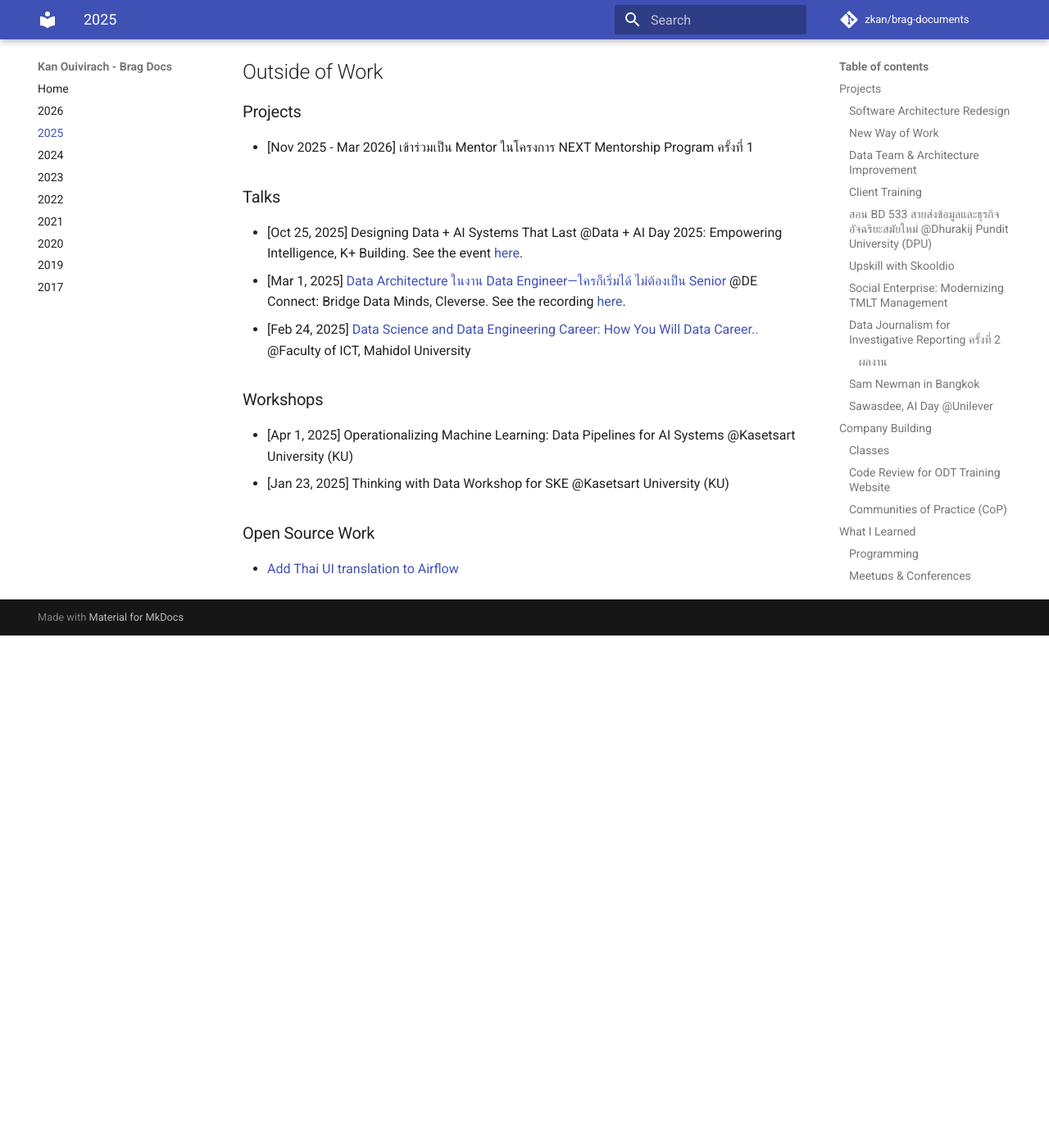
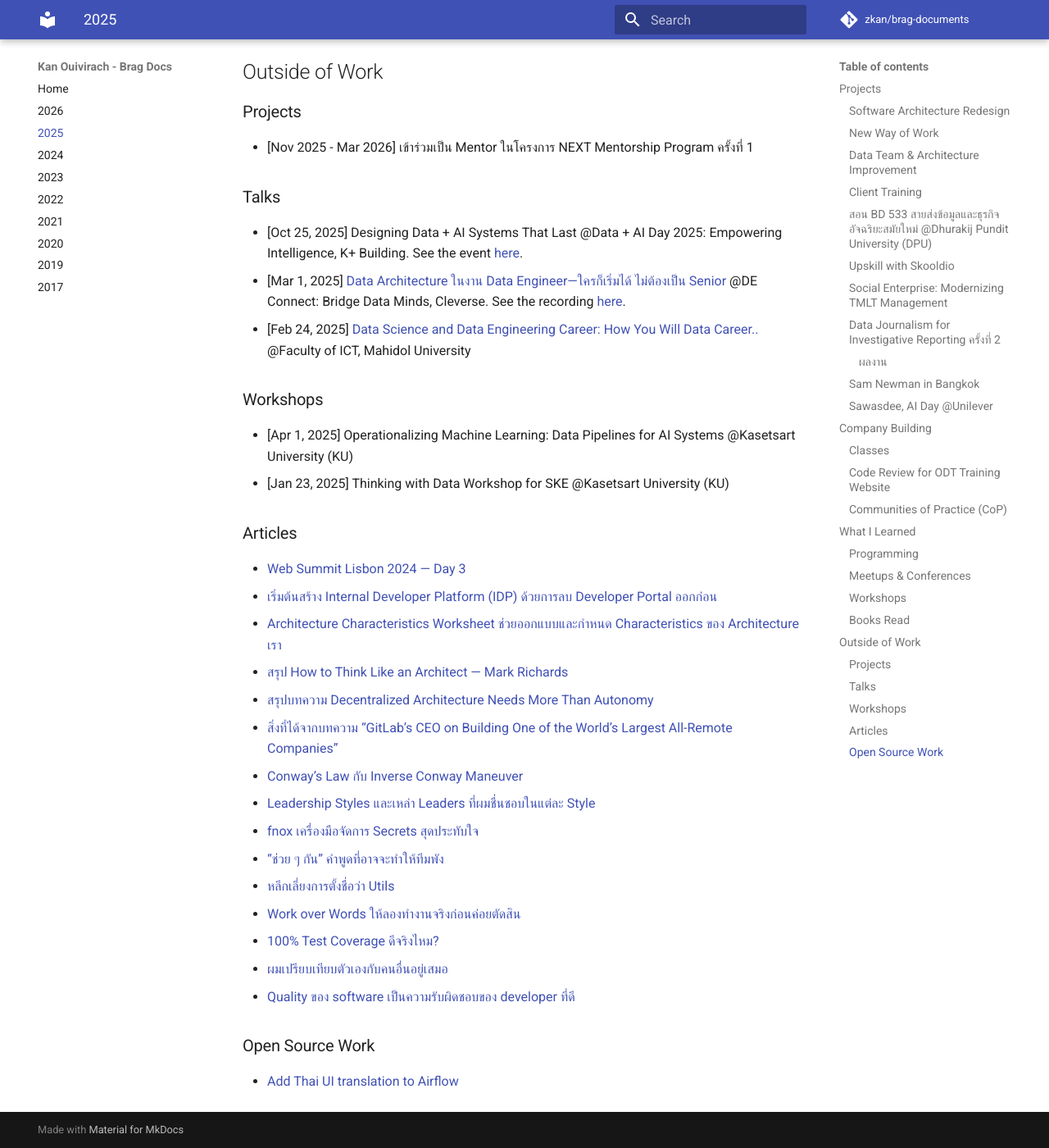
Before and after one commit to zkan/brag-documents, an MkDocs documentation site: the page built from docs/2025.md, in a window 1280 px wide and 1400 px high, scrolled down 4156 px. Shown: the whole window at 82% size. Built offline with MkDocs 1.6.1 and Material for MkDocs 9.7.7, drawn with Linux system fonts in a browser that asks for light colours; comment, search, counter and statistics services are not loaded; before the commit the page ends 4931 px from its top, so only the background shows below that.

Commit message:
Add articles written in 2025

```diff
--- a/docs/2025.md
+++ b/docs/2025.md
@@ -198,6 +198,24 @@
 Systems @Kasetsart University (KU)
 * [Jan 23, 2025] Thinking with Data Workshop for SKE @Kasetsart University (KU)
 
+### Articles
+
+* [Web Summit Lisbon 2024 — Day 3](https://medium.com/odds-team/web-summit-lisbon-2024-day-3-1981d46559d3){target=_blank}
+* [เริ่มต้นสร้าง Internal Developer Platform (IDP) ด้วยการลบ Developer Portal ออกก่อน](https://medium.com/odds-team/%E0%B9%80%E0%B8%A3%E0%B8%B4%E0%B9%88%E0%B8%A1%E0%B8%95%E0%B9%89%E0%B8%99%E0%B8%AA%E0%B8%A3%E0%B9%89%E0%B8%B2%E0%B8%87-internal-developer-platform-idp-%E0%B8%94%E0%B9%89%E0%B8%A7%E0%B8%A2%E0%B8%81%E0%B8%B2%E0%B8%A3%E0%B8%A5%E0%B8%9A-developer-portal-%E0%B8%AD%E0%B8%AD%E0%B8%81%E0%B8%81%E0%B9%88%E0%B8%AD%E0%B8%99-29cbe680fa49){target=_blank}
+* [Architecture Characteristics Worksheet ช่วยออกแบบและกำหนด Characteristics ของ Architecture เรา](https://medium.com/odds-team/architecture-characteristics-worksheet-%E0%B8%8A%E0%B9%88%E0%B8%A7%E0%B8%A2%E0%B8%AD%E0%B8%AD%E0%B8%81%E0%B9%81%E0%B8%9A%E0%B8%9A%E0%B9%81%E0%B8%A5%E0%B8%B0%E0%B8%81%E0%B8%B3%E0%B8%AB%E0%B8%99%E0%B8%94-characteristics-%E0%B8%82%E0%B8%AD%E0%B8%87-architecture-%E0%B9%80%E0%B8%A3%E0%B8%B2-24187f5ef837){target=_blank}
+* [สรุป How to Think Like an Architect — Mark Richards](https://medium.com/odds-team/%E0%B8%AA%E0%B8%A3%E0%B8%B8%E0%B8%9B-how-to-think-like-an-architect-mark-richards-0dd938aa8058){target=_blank}
+* [สรุปบทความ Decentralized Architecture Needs More Than Autonomy](https://medium.com/odds-team/%E0%B8%AA%E0%B8%A3%E0%B8%B8%E0%B8%9B%E0%B8%9A%E0%B8%97%E0%B8%84%E0%B8%A7%E0%B8%B2%E0%B8%A1-decentralized-architecture-needs-more-than-autonomy-cd091ba2f53c){target=_blank}
+* [สิ่งที่ได้จากบทความ “GitLab’s CEO on Building One of the World’s Largest All-Remote Companies”](https://zkan.medium.com/%E0%B8%AA%E0%B8%B4%E0%B9%88%E0%B8%87%E0%B8%97%E0%B8%B5%E0%B9%88%E0%B9%84%E0%B8%94%E0%B9%89%E0%B8%88%E0%B8%B2%E0%B8%81%E0%B8%9A%E0%B8%97%E0%B8%84%E0%B8%A7%E0%B8%B2%E0%B8%A1-gitlabs-ceo-on-building-one-of-the-world-s-largest-all-remote-companies-48e4104a06a1){target=_blank}
+* [Conway’s Law กับ Inverse Conway Maneuver](https://zkan.medium.com/conways-law-%E0%B8%81%E0%B8%B1%E0%B8%9A-inverse-conway-maneuver-b11f26cfa464){target=_blank}
+* [Leadership Styles และเหล่า Leaders ที่ผมชื่นชอบในแต่ละ Style](https://medium.com/odds-team/leadership-styles-%E0%B9%81%E0%B8%A5%E0%B8%B0%E0%B9%80%E0%B8%AB%E0%B8%A5%E0%B9%88%E0%B8%B2-leaders-%E0%B8%97%E0%B8%B5%E0%B9%88%E0%B8%9C%E0%B8%A1%E0%B8%8A%E0%B8%B7%E0%B9%88%E0%B8%99%E0%B8%8A%E0%B8%AD%E0%B8%9A%E0%B9%83%E0%B8%99%E0%B9%81%E0%B8%95%E0%B9%88%E0%B8%A5%E0%B8%B0-style-631ead681fbb){target=_blank}
+* [fnox เครื่องมือจัดการ Secrets สุดประทับใจ](https://medium.com/odds-team/fnox-%E0%B9%80%E0%B8%84%E0%B8%A3%E0%B8%B7%E0%B9%88%E0%B8%AD%E0%B8%87%E0%B8%A1%E0%B8%B7%E0%B8%AD%E0%B8%88%E0%B8%B1%E0%B8%94%E0%B8%81%E0%B8%B2%E0%B8%A3-secrets-%E0%B8%AA%E0%B8%B8%E0%B8%94%E0%B8%9B%E0%B8%A3%E0%B8%B0%E0%B8%97%E0%B8%B1%E0%B8%9A%E0%B9%83%E0%B8%88-f2189565e60c){target=_blank}
+* [“ช่วย ๆ กัน” คำพูดที่อาจจะทำให้ทีมพัง](https://zkan.medium.com/%E0%B8%8A%E0%B9%88%E0%B8%A7%E0%B8%A2-%E0%B9%86-%E0%B8%81%E0%B8%B1%E0%B8%99-%E0%B8%84%E0%B8%B3%E0%B8%9E%E0%B8%B9%E0%B8%94%E0%B8%97%E0%B8%B5%E0%B9%88%E0%B8%AD%E0%B8%B2%E0%B8%88%E0%B8%88%E0%B8%B0%E0%B8%97%E0%B8%B3%E0%B9%83%E0%B8%AB%E0%B9%89%E0%B8%97%E0%B8%B5%E0%B8%A1%E0%B8%9E%E0%B8%B1%E0%B8%87-ab7e7811c32b){target=_blank}
+* [หลีกเลี่ยงการตั้งชื่อว่า Utils](https://medium.com/odds-team/%E0%B8%AB%E0%B8%A5%E0%B8%B5%E0%B8%81%E0%B9%80%E0%B8%A5%E0%B8%B5%E0%B9%88%E0%B8%A2%E0%B8%87%E0%B8%81%E0%B8%B2%E0%B8%A3%E0%B8%95%E0%B8%B1%E0%B9%89%E0%B8%87%E0%B8%8A%E0%B8%B7%E0%B9%88%E0%B8%AD%E0%B8%A7%E0%B9%88%E0%B8%B2-utils-21c6012361a1){target=_blank}
+* [Work over Words ให้ลองทำงานจริงก่อนค่อยตัดสิน](https://zkan.medium.com/work-over-words-%E0%B9%83%E0%B8%AB%E0%B9%89%E0%B8%A5%E0%B8%AD%E0%B8%87%E0%B8%97%E0%B8%B3%E0%B8%87%E0%B8%B2%E0%B8%99%E0%B8%88%E0%B8%A3%E0%B8%B4%E0%B8%87%E0%B8%81%E0%B9%88%E0%B8%AD%E0%B8%99%E0%B8%84%E0%B9%88%E0%B8%AD%E0%B8%A2%E0%B8%95%E0%B8%B1%E0%B8%94%E0%B8%AA%E0%B8%B4%E0%B8%99-b61056789a7c){target=_blank}
+* [100% Test Coverage ดีจริงไหม?](https://world.hey.com/zkan/100-test-coverage-48371e06){target=_blank}
+* [ผมเปรียบเทียบตัวเองกับคนอื่นอยู่เสมอ](https://world.hey.com/zkan/post-4722e008){target=_blank}
+* [Quality ของ software เป็นความรับผิดชอบของ developer ที่ดี](https://world.hey.com/zkan/quality-software-developer-18fd8c24){target=_blank}
+
 ### Open Source Work
 
 * [Add Thai UI translation to
```
